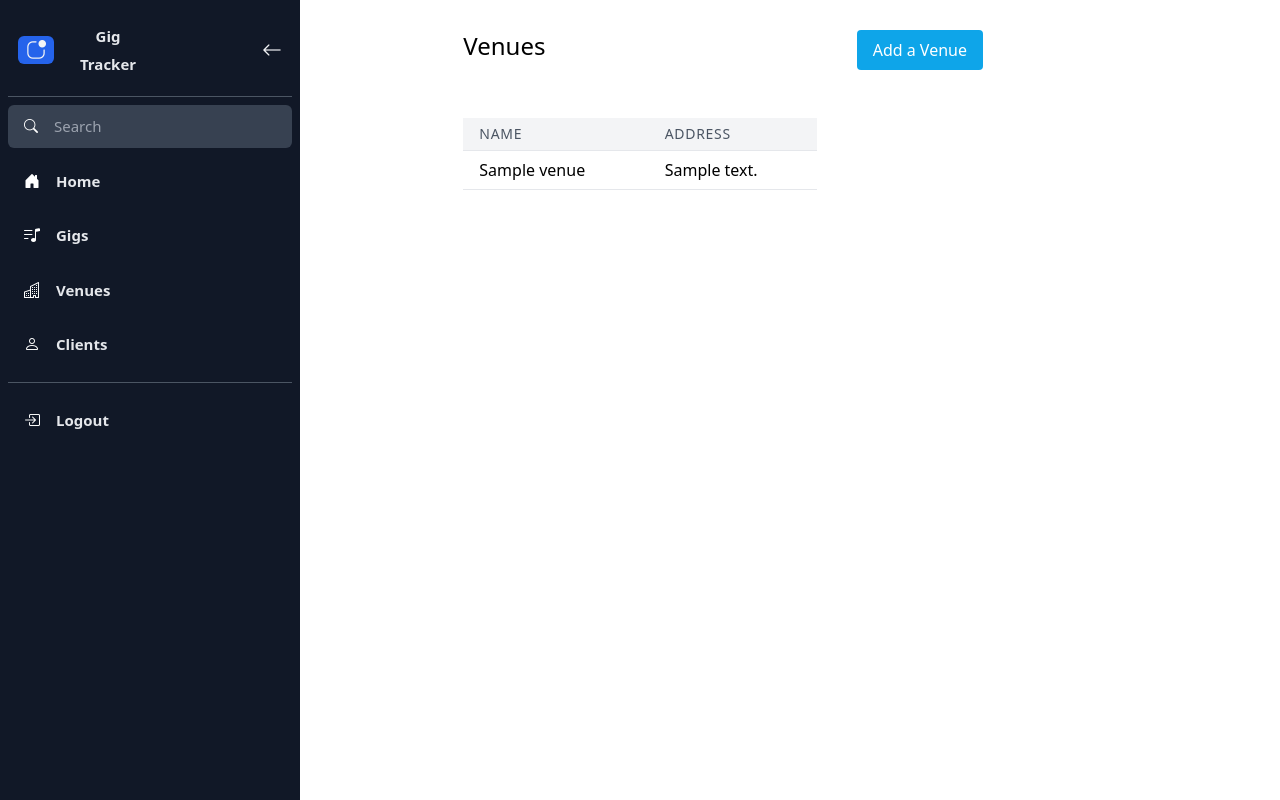
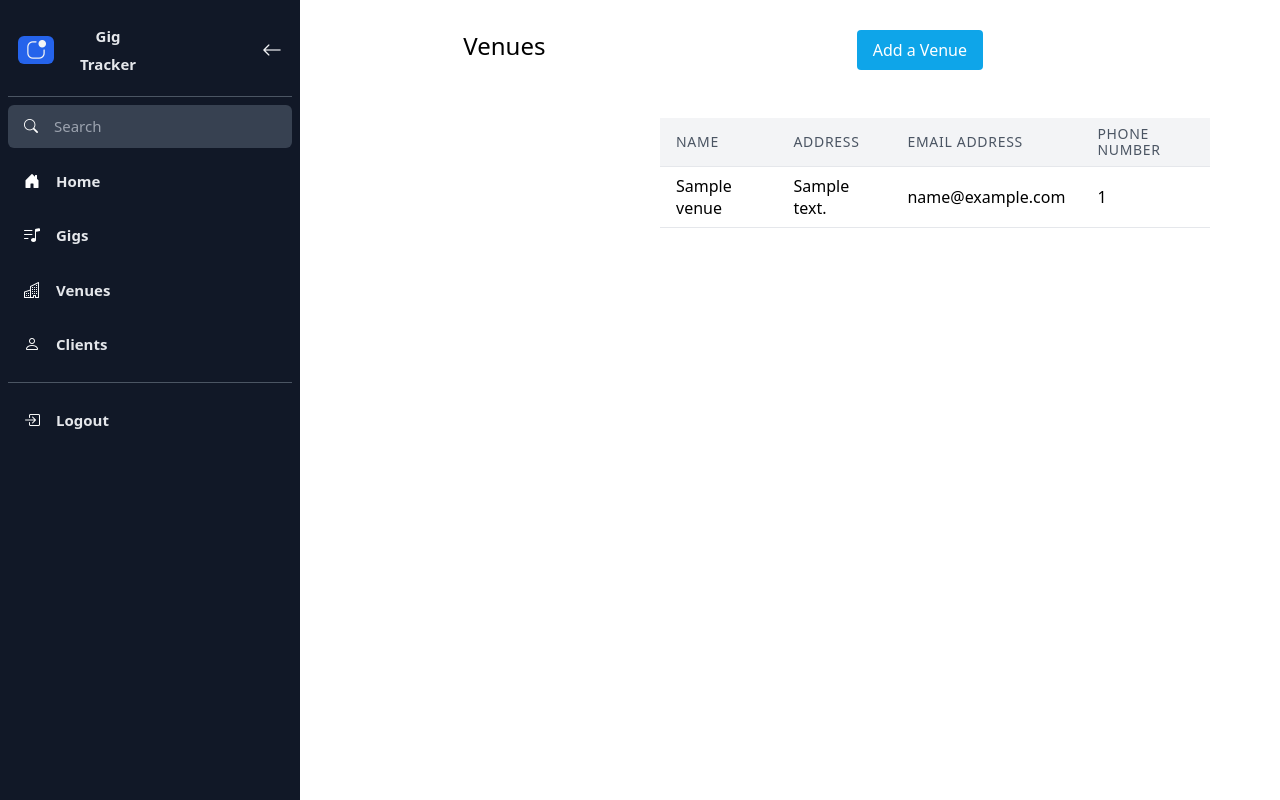
Before and after one commit to djwester/gig-tracker, a Python web app: template gigtracker/templates/venue.html in a window 1280 px wide. Run offline with Jinja, Linux system fonts and the light colour scheme; the template is opened without the code that fills it: most values are stand-ins (such as "Sample title", 1, 10 or a date in 2020); style sheets or scripts are compiled from the project's sources.

Commit message:
remove hard coded gig and venue lookups

```diff
--- a/gigtracker/routes/ui_routes.py
+++ b/gigtracker/routes/ui_routes.py
@@ -109,14 +109,16 @@ def create_gig(
     request: Request,
     gig_date: Annotated[date, Form()],
     gig_name: Annotated[str, Form()],
+    gig_venue: Annotated[int, Form()],
+    gig_client: Annotated[int, Form()],
     session=Depends(get_session),
 ):
     gig = Gig(
         date=gig_date,
         name=gig_name,
         time=time.fromisoformat("03:55"),
-        venue_id=1,
-        client_id=2,
+        venue_id=gig_venue,
+        client_id=gig_client,
     )
     session.add(gig)
     session.commit()
--- a/gigtracker/templates/gigs.html
+++ b/gigtracker/templates/gigs.html
@@ -28,6 +28,9 @@
                     <th
                         class="py-2 px-4 border-b border-gray-200 bg-gray-100 text-left text-sm leading-4 font-medium text-gray-600 uppercase tracking-wider">
                         Date</th>
+                    <th
+                        class="py-2 px-4 border-b border-gray-200 bg-gray-100 text-left text-sm leading-4 font-medium text-gray-600 uppercase tracking-wider">
+                        Client</th>
                 </tr>
             </thead>
             <tbody>
@@ -35,6 +38,7 @@
                 <tr>
                     <td class="py-2 px-4 border-b border-gray-200">{{ gig.venue.name }}</td>
                     <td class="py-2 px-4 border-b border-gray-200">{{ gig.date }}</td>
+                    <td class="py-2 px-4 border-b border-gray-200">{{ gig.client.first_name }}</td>
                 </tr>
                 {% endfor %}
             </tbody>
--- a/gigtracker/templates/index.html
+++ b/gigtracker/templates/index.html
@@ -39,6 +39,7 @@
             <div class="select-div">
                 <label id="venue-label" class="block text-gray-700 text-sm font-bold mb-2" for="gig-venue" >Venue</label>
                 <select
+                    name="gig_venue"
                     id="gig-venue"
                     onchange="maybeAddNew(this.value);" >
                 </select>
@@ -49,6 +50,7 @@
             <div class="select-div">
                 <label id="client-label" class="block text-gray-700 text-sm font-bold mb-2" for="gig-client" >Client</label>
                 <select
+                    name="gig_client"
                     id="gig-client"
                     onchange="maybeAddNew(this.value);"
                 > </select>
--- a/gigtracker/templates/snippets/gig_results.html
+++ b/gigtracker/templates/snippets/gig_results.html
@@ -7,6 +7,10 @@
             <th
                 class="py-2 px-4 border-b border-gray-200 bg-gray-100 text-left text-sm leading-4 font-medium text-gray-600 uppercase tracking-wider">
                 Date</th>
+            <th
+                class="py-2 px-4 border-b border-gray-200 bg-gray-100 text-left text-sm leading-4 font-medium text-gray-600 uppercase tracking-wider">
+                Client</th>
+            </tr>
         </tr>
     </thead>
     <tbody>
@@ -14,6 +18,7 @@
         <tr>
             <td class="py-2 px-4 border-b border-gray-200">{{ gig.venue.name }}</td>
             <td class="py-2 px-4 border-b border-gray-200">{{ gig.date }}</td>
+            <td class="py-2 px-4 border-b border-gray-200">{{ gig.client.first_name }}</td>
         </tr>
         {% endfor %}
     </tbody>
--- a/gigtracker/templates/venue.html
+++ b/gigtracker/templates/venue.html
@@ -95,7 +95,8 @@
         </button>
     </div>
     <div class="flex-1-1-33 justify-center"></div>
-    <div class="flex-1-1-33 justify-center"><table class="min-w-full bg-white">
+    <div class="flex-1-1-33 justify-center">
+        <table class="min-w-full bg-white">
             <thead>
                 <tr>
                     <th
@@ -104,6 +105,12 @@
                     <th
                         class="py-2 px-4 border-b border-gray-200 bg-gray-100 text-left text-sm leading-4 font-medium text-gray-600 uppercase tracking-wider">
                         Address</th>
+                    <th
+                        class="py-2 px-4 border-b border-gray-200 bg-gray-100 text-left text-sm leading-4 font-medium text-gray-600 uppercase tracking-wider">
+                        Email Address</th>
+                    <th
+                        class="py-2 px-4 border-b border-gray-200 bg-gray-100 text-left text-sm leading-4 font-medium text-gray-600 uppercase tracking-wider">
+                        Phone Number</th>
                 </tr>
             </thead>
             <tbody>
@@ -111,10 +118,13 @@
                 <tr>
                     <td class="py-2 px-4 border-b border-gray-200">{{ venue.name }}</td>
                     <td class="py-2 px-4 border-b border-gray-200">{{ venue.address }}</td>
+                    <td class="py-2 px-4 border-b border-gray-200">{{ venue.contact_email }}</td>
+                    <td class="py-2 px-4 border-b border-gray-200">{{ venue.contact_number }}</td>
                 </tr>
                 {% endfor %}
             </tbody>
-    </table></div>
+        </table>
+    </div>
     <div class="flex-1-1-33 justify-center"></div>
 </div>
 </div>
```
Lines whose indentation alone changed are shown as unchanged.
